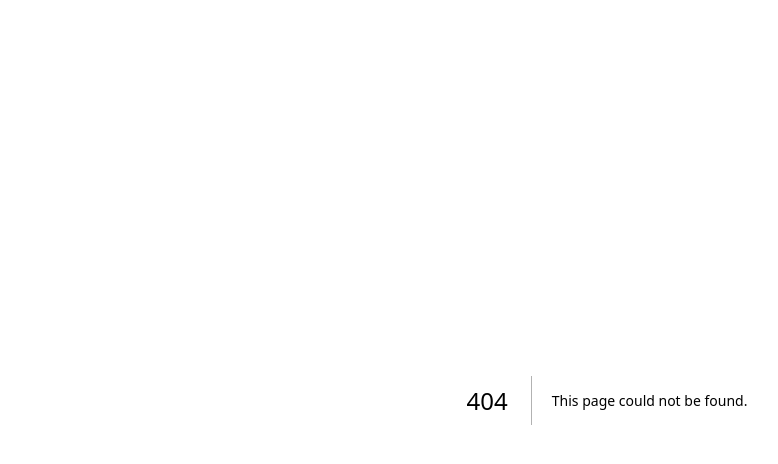
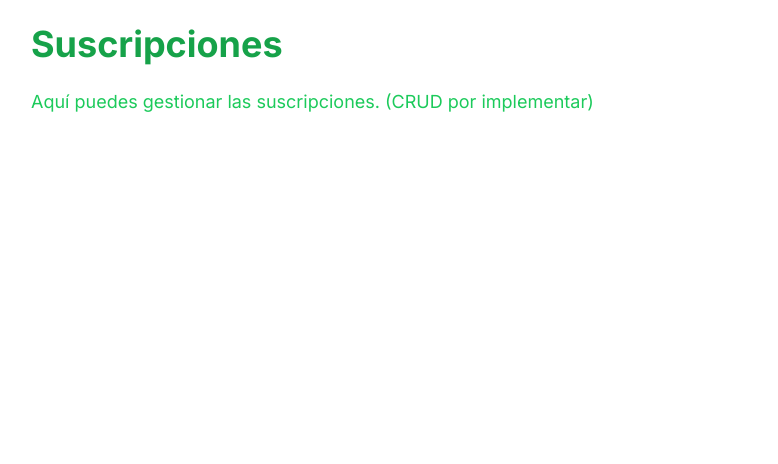
Before and after one commit to ZecarlosF07/nextjs-geist-font-example, a Next.js app: page /dashboard/subscriptions in a window 1280 px wide. Before the commit this address had no page. Shown: the top 464 px of the page, without its empty margins (33-811 px from the left). Built offline with nearby package versions, Linux system fonts and the light colour scheme.

Commit message:
Add src/app/dashboard/subscriptions/page.tsx 1752074863301

```diff
--- /dev/null
+++ b/src/app/dashboard/subscriptions/page.tsx
@@ -0,0 +1,17 @@
+"use client"
+
+import React from "react"
+
+export default function SubscriptionsPage() {
+  return (
+    <main className="min-h-screen p-6 bg-white">
+      <div className="max-w-6xl mx-auto space-y-6">
+        <h1 className="text-4xl font-bold text-primary">Suscripciones</h1>
+        <p className="text-muted-foreground text-lg">
+          Aquí puedes gestionar las suscripciones. (CRUD por implementar)
+        </p>
+        {/* TODO: Implement Subscriptions CRUD UI */}
+      </div>
+    </main>
+  )
+}
```
